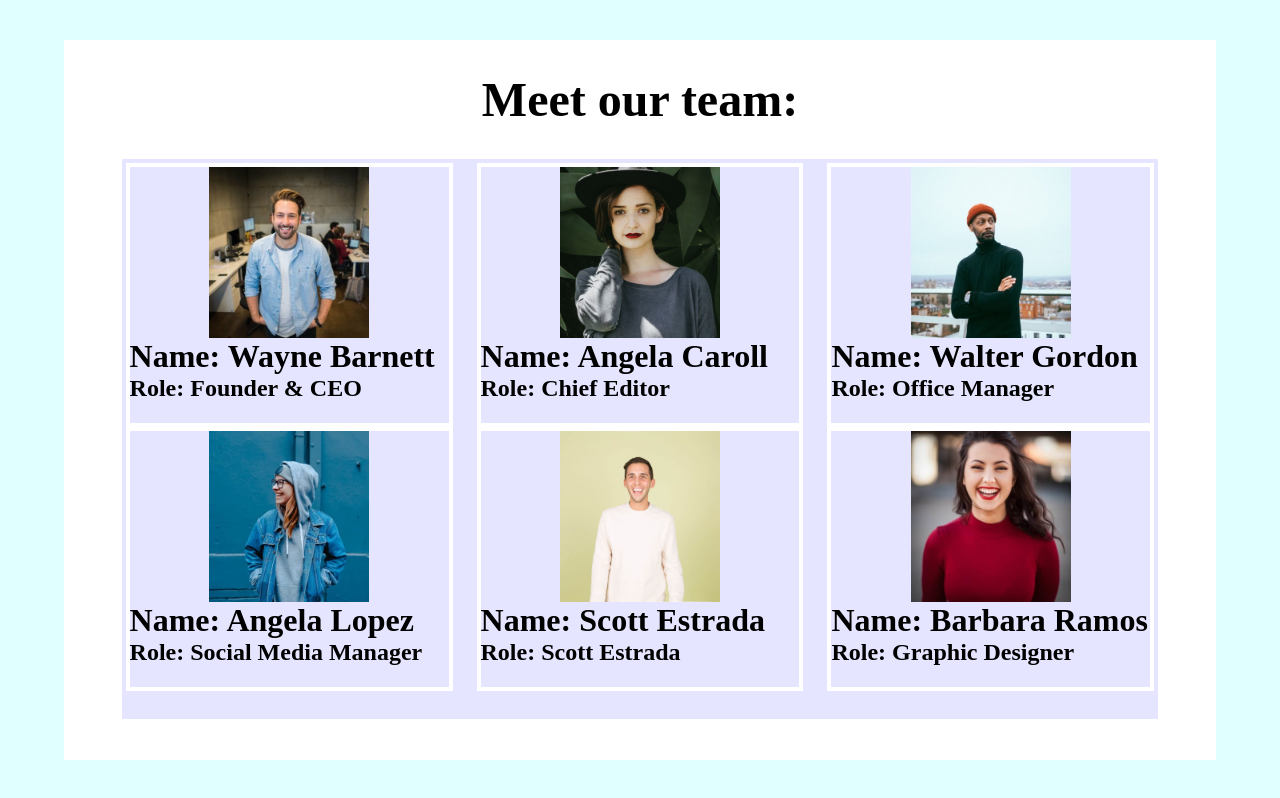
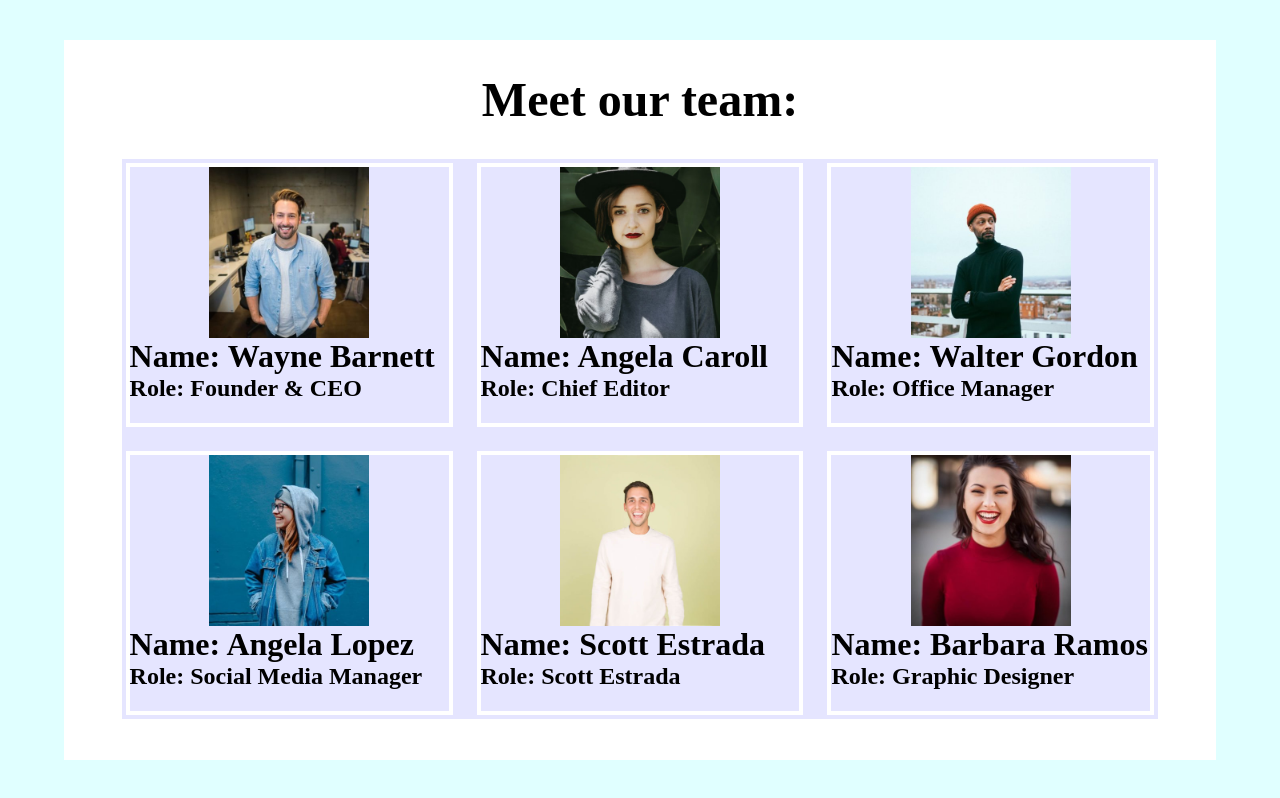
Before and after one commit to scurenza/js-our-team, a plain HTML site: page index.html in a window 1280 px wide. Drawn offline with Linux system fonts and the light colour scheme.

Commit message:
errata corrige su codice js

```diff
--- a/js/script.js
+++ b/js/script.js
@@ -69,7 +69,7 @@ for (let i = 0; i < 3; i++) {
 
 for (let i = 3; i < teamArray.length; i++) {
     const thisMember = teamArray[i];
-    firstRow.innerHTML += `
+    secondRow.innerHTML += `
     <div class="card">
         <div class="card-img">
             <img src="img/${thisMember.pic}" alt="" />
```
Also changed, not shown: index.html (+21 -3 lines).
